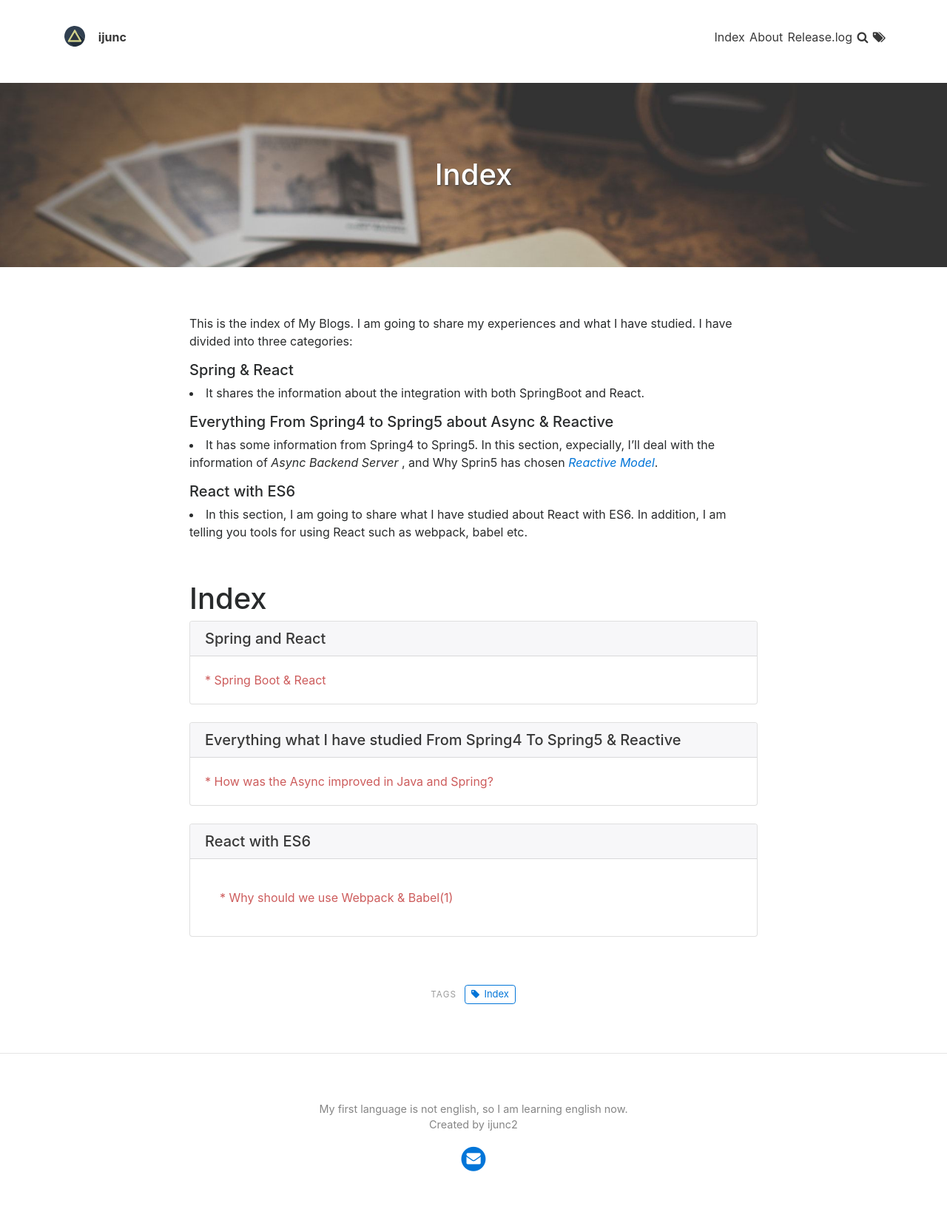
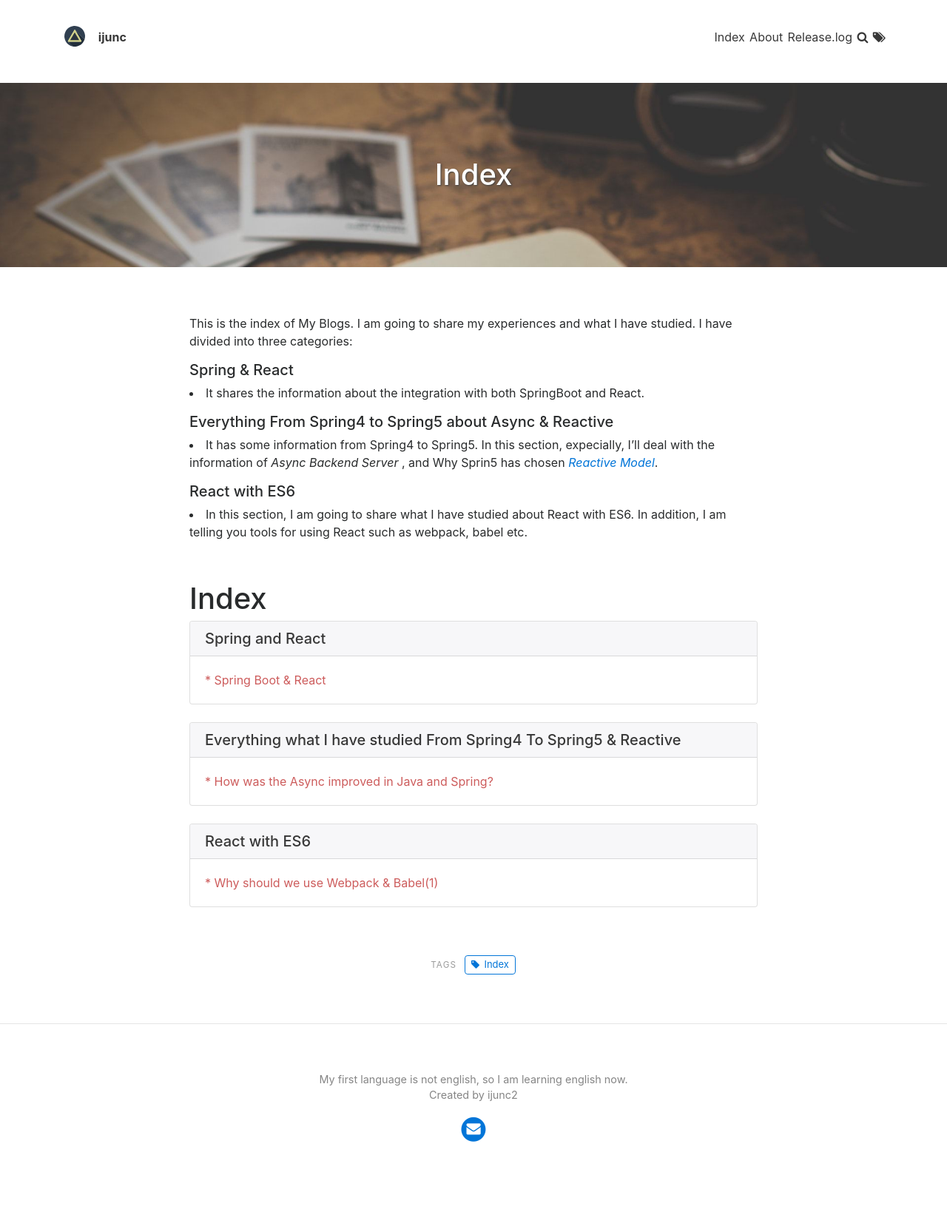
Before and after one commit to ijunc2/ijunc2.github.com, a Jekyll site: the page built from pages/1index.md, in a window 1280 px wide. Shown: the whole page at 74% size. Built offline with Jekyll 4.4.1, drawn with Linux system fonts in a browser that asks for light colours; nearby versions of some CDN libraries; after the commit the page ends 1625 px from its top, so only the background shows below that.

Commit message:
update third posting

```diff
--- a/pages/1index.md
+++ b/pages/1index.md
@@ -66,11 +66,9 @@ This is the index of My Blogs. I am going to share my experiences and what I hav
     </div>
     <div id="collapseThree" class="collapse show" role="tabpanel" aria-labelledby="headingThree">
       <div class="card-block">
-        <div class="card-block">
-          <a href="/2017/12/30/second.html" >
-            <font size="3" color="#CD5C5C">* Why should we use Webpack & Babel(1)</font>
-          </a>
-        </div>
+        <a href="/2017/12/30/second.html" >
+          <font size="3" color="#CD5C5C">* Why should we use Webpack & Babel(1)</font>
+        </a>
       </div>
     </div>
   </div>
```
